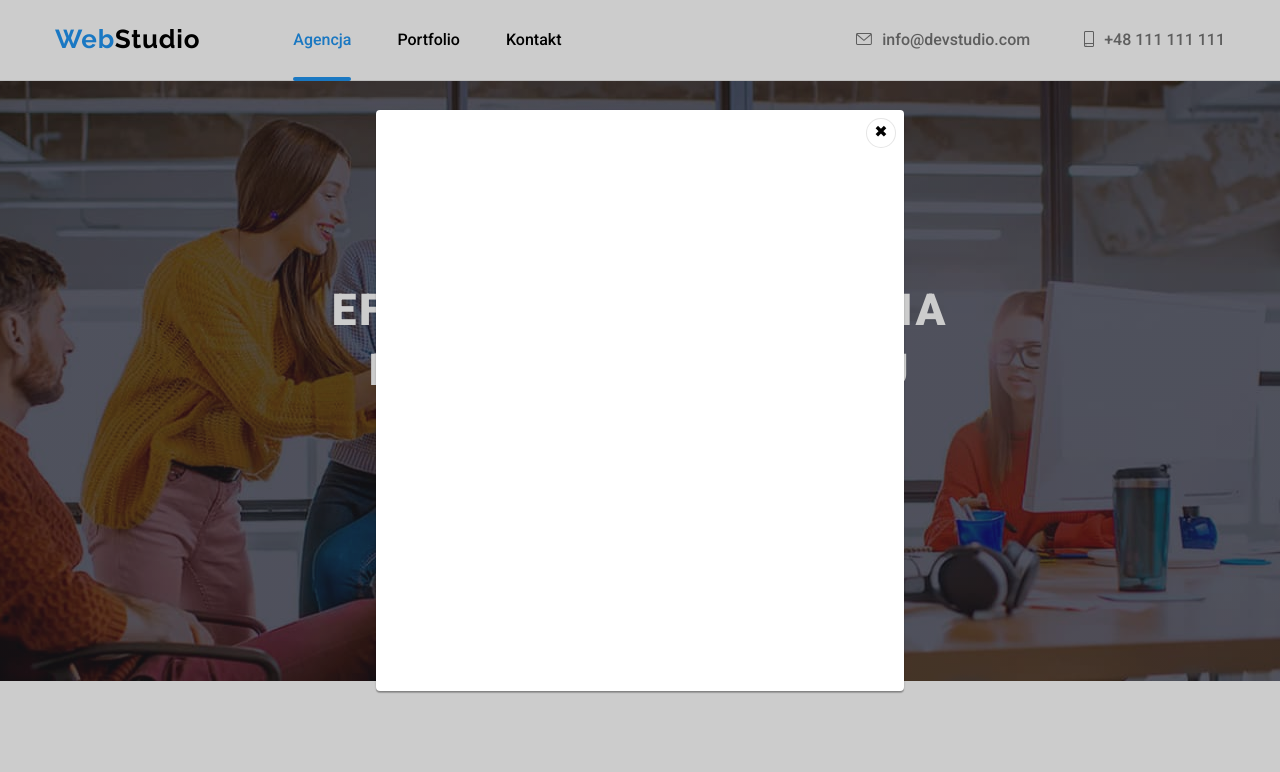
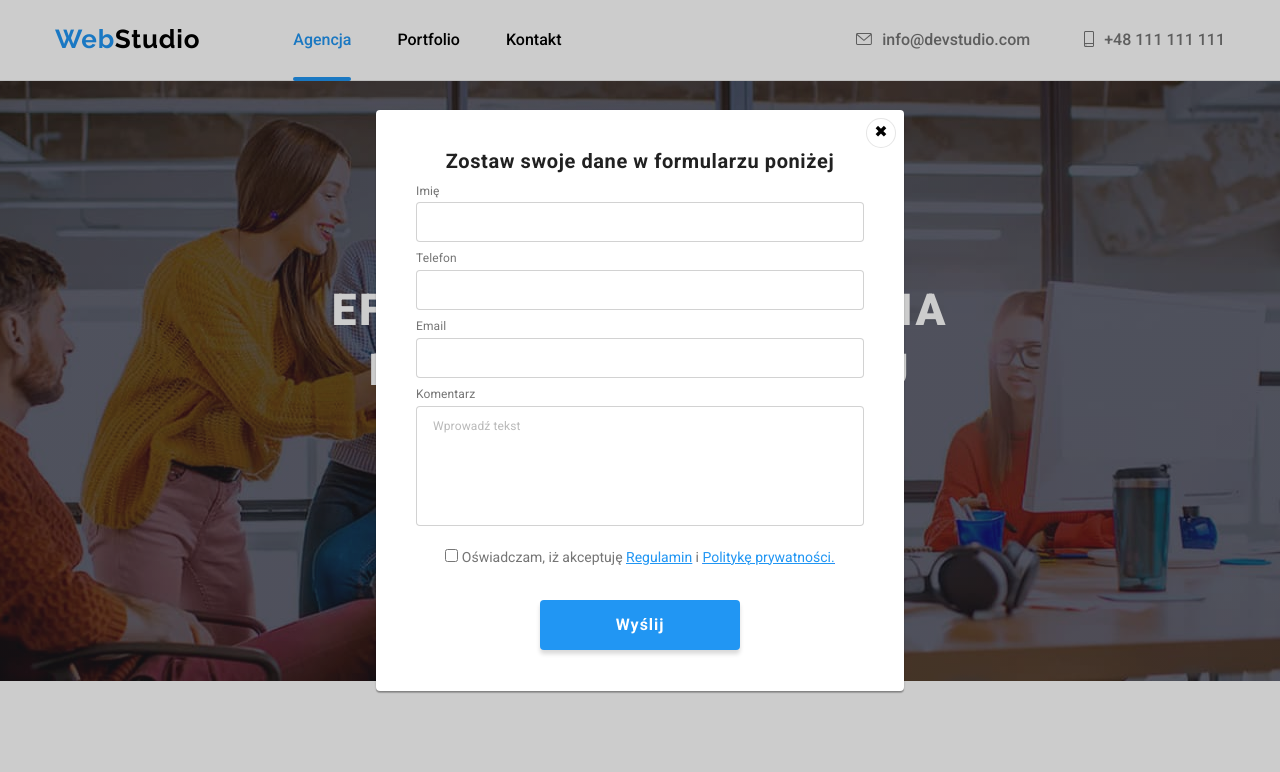
Before and after one commit to kgryguc/goit-markup-hw-06, a plain HTML site: page index.html in a window 1280 px wide. Both pictures are taken after a click on the button "Zamów usługę". Shown: the top 772 px of the page. Drawn offline with nearby package versions, Linux system fonts and the light colour scheme.

Commit message:
initial modal form styling

```diff
--- a/css/styles.css
+++ b/css/styles.css
@@ -252,6 +252,84 @@ body {
   width: 30px;
   height: 30px;
   cursor: pointer;
+}
+
+.modal-window-wrapper {
+  margin: 40px;
+}
+
+.modal-form {
+  display: flex;
+  flex-direction: column;
+}
+
+.modal-title {
+  font-weight: 700;
+  font-size: 20px;
+  line-height: 1.15em;
+  text-align: center;
+  letter-spacing: 0.03em;
+  color: var(--alternative-text-color-darkgrey);
+  margin-bottom: 12px;
+}
+
+.modal-label {
+  font-size: 12px;
+  letter-spacing: 0.01em;
+  color: var(--alternative-text-color-grey);
+  margin-bottom: 4px;
+}
+
+.modal-input-element {
+  width: 448px;
+  height: 40px;
+  border: 1px solid #21212133;
+  border-radius: 4px;
+  margin-bottom: 10px;
+}
+
+.modal-comment {
+  height: 120px;
+  padding: 12px 16px;
+  margin-bottom: 20px;
+  resize: none;
+}
+
+.modal-comment::placeholder {
+  font-size: 12px;
+  line-height: 14px;
+  letter-spacing: 0.01em;
+  color: #75757580;
+}
+
+.modal-terms {
+  margin-bottom: 30px;
+  font-size: 14px;
+  line-height: 1.71em;
+  color: var(--alternative-text-color-grey);
+  text-align: center;
+}
+
+.modal-link {
+  color: var(--main-brand-color);
+  text-decoration: underline;
+}
+
+.modal-submit {
+  cursor: pointer;
+  background-color: var(--main-brand-color);
+  border: none;
+  box-shadow: 0px 4px 4px #00000026;
+  border-radius: 4px;
+  font-weight: 700;
+  line-height: 1.88em;
+  letter-spacing: 0.06em;
+  color: var(--alternative-text-color-white);
+  padding: 10px 76px;
+}
+
+.modal-button {
+  text-align: center;
 }
 
 /* OUR ADVANTAGES */
--- a/index.html
+++ b/index.html
@@ -66,6 +66,51 @@
           <div class="modal-backdrop is-hidden" data-modal>
             <div class="modal-window">
               <button class="modal-exit-button" type="button" data-modal-close>&#10006;</button>
+              <div class="modal-window-wrapper">
+                <p class="modal-title">Zostaw swoje dane w formularzu poniżej</p>
+                <form class="modal-form" name="contact-form">
+                  <label class="modal-label" for="contact-name">Imię</label>
+                  <input
+                    class="modal-input-element"
+                    type="text"
+                    id="contact-name"
+                    name="contact-name"
+                  />
+                  <label class="modal-label" for="contact-tel">Telefon</label>
+                  <input
+                    class="modal-input-element"
+                    type="tel"
+                    id="contact-tel"
+                    name="contact-tel"
+                  />
+                  <label class="modal-label" for="contact-mail">Email</label>
+                  <input
+                    class="modal-input-element"
+                    type="email"
+                    id="contact-mail"
+                    name="contact-mail"
+                  />
+                  <label class="modal-label" for="comment">Komentarz</label>
+                  <textarea
+                    class="modal-input-element modal-comment"
+                    type="text"
+                    placeholder="Wprowadź tekst"
+                    id="comment"
+                    name="comment"
+                  ></textarea>
+                  <div class="modal-terms">
+                    <input type="checkbox" id="terms" name="terms" />
+                    <label for="terms"
+                      >Oświadczam, iż akceptuję
+                      <a href="#"><span class="modal-link">Regulamin</span></a> i
+                      <a href="#"><span class="modal-link">Politykę prywatności.</span></a></label
+                    >
+                  </div>
+                  <div class="modal-button">
+                    <button class="modal-submit" type="submit">Wyślij</button>
+                  </div>
+                </form>
+              </div>
             </div>
           </div>
         </div>
```
